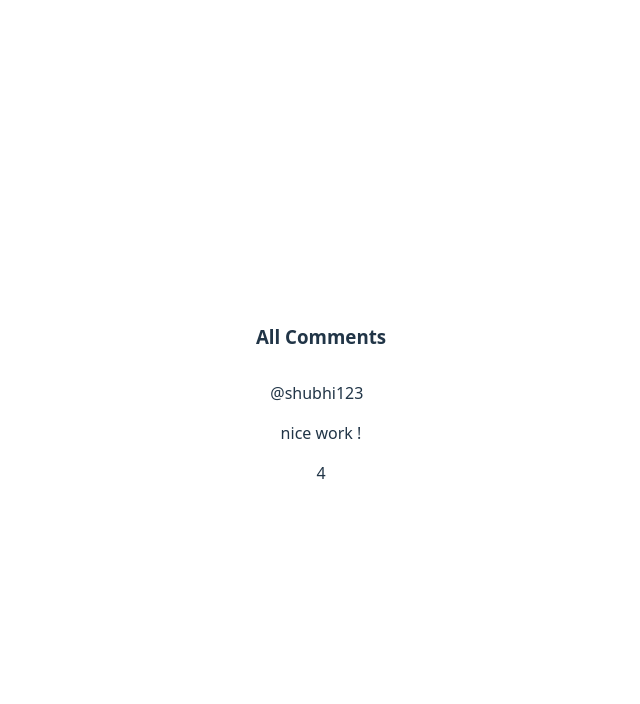
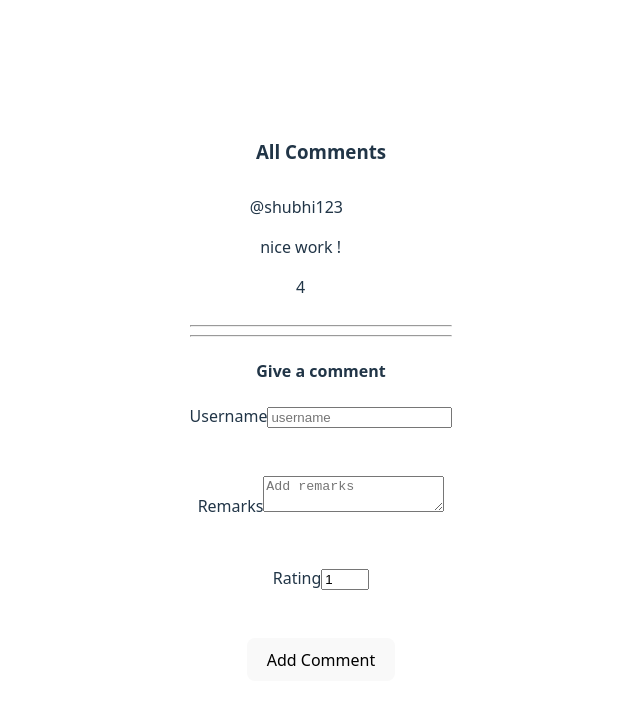
Before and after one commit to Shubhi89/learning_react, a React (Vite) app: page / in a window 1280 px wide. Shown: the top 704 px of the page, without its empty margins (319-959 px from the left). Built offline with nearby package versions, Linux system fonts and the light colour scheme.

Commit message:
connecting comments from comments form

```diff
--- a/src/comment.css
+++ b/src/comment.css
@@ -3,4 +3,5 @@
     border-radius: 14px;
     padding: 10px;
     width: 200px;
+    margin-bottom: 15px;
 }
--- a/src/comment.jsx
+++ b/src/comment.jsx
@@ -1,23 +1,38 @@
 import { useState } from "react";
 import "./comment.css";
+import CommentsForm from "./commentsForm";
 
 export default function Comment() {
-    let [comments , setComments] = useState([{
-        username : "@shubhi123",
-        remarks : "nice work ! ",
-        rating : 4
-    }]);
-    return (
-        <div>
-            <h3>
-                All Comments
-            </h3>
-            <div className="comment">
-                <span>{comments[0].username}</span>
-                &nbsp;&nbsp;
-                <p>{comments[0].remarks}</p>
-                <span>{comments[0].rating}</span>
+  let [comments, setComments] = useState([
+    {
+      username: "@shubhi123",
+      remarks: "nice work ! ",
+      rating: 4,
+    },
+  ]);
+
+  let addNewComment = (comment) => {
+    setComments((currComments) => {
+      return [...currComments, comment];
+    });
+  };
+
+  return (
+    <>
+      <div>
+        <h3>All Comments</h3>
+        {comments.map((comment, idx) => (
+            <div className="comment" key={idx}>
+              <span>{comment.username}</span>
+              &nbsp;&nbsp;
+              <p>{comment.remarks}</p>
+              <span>{comment.rating}</span>
             </div>
-        </div>
-    )
+        ))}
+      </div>
+      <hr />
+      <hr />
+      <CommentsForm addNewComment={addNewComment} />
+    </>
+  );
 }
--- a/src/commentsForm.jsx
+++ b/src/commentsForm.jsx
@@ -1,6 +1,6 @@
 import { useState } from "react";
 
-export default function CommentsForm() {
+export default function CommentsForm({addNewComment}) {
   let [formData, setFormData] = useState({
     username: "",
     remarks: "",
@@ -15,6 +15,7 @@ export default function CommentsForm() {
 
   let handleSubmit = (event) => {
     event.preventDefault();
+    addNewComment(formData);
   };
 
   return (
```
